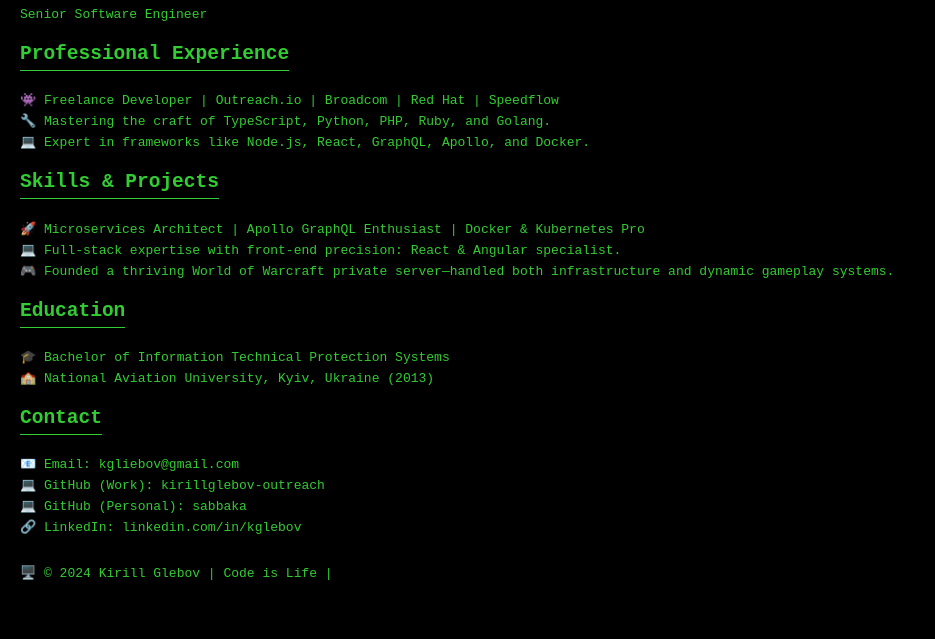
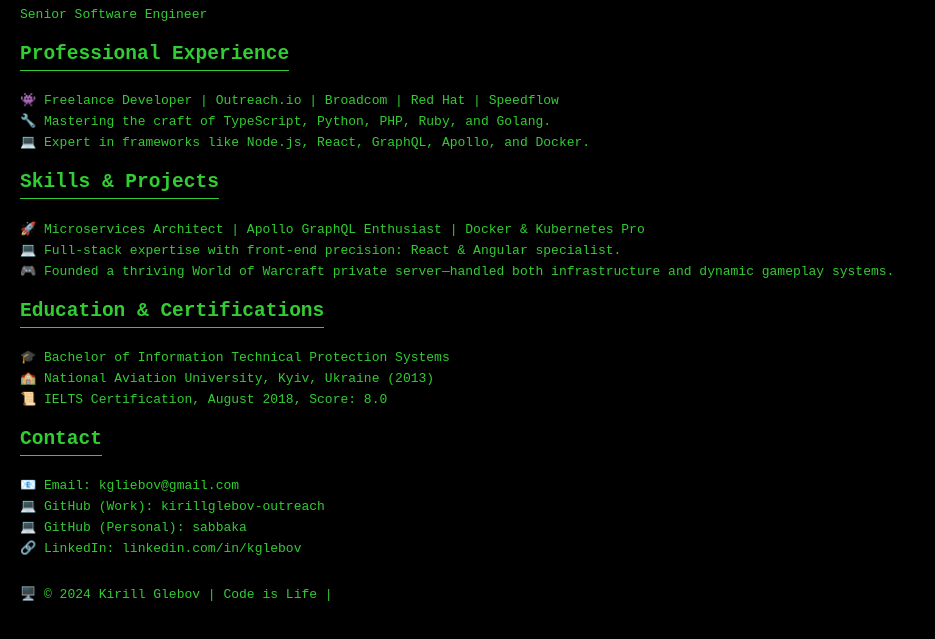
Before and after one commit to sabbaka/sabbaka.github.io, a plain HTML site: page index.html in a window 1280 px wide. Shown: the part 69-708 px from the top of the page, without its empty margins (0-935 px from the left). Drawn offline with Linux system fonts and the light colour scheme.

Commit message:
Update index.html

```diff
--- a/index.html
+++ b/index.html
@@ -74,9 +74,10 @@
 </section>
 
 <section>
-    <h2>Education</h2>
+    <h2>Education & Certifications</h2>
     <p>🎓 Bachelor of Information Technical Protection Systems</p>
     <p>🏫 National Aviation University, Kyiv, Ukraine (2013)</p>
+    <p>📜 IELTS Certification, August 2018, Score: 8.0</p>
 </section>
 
 <section>
```
